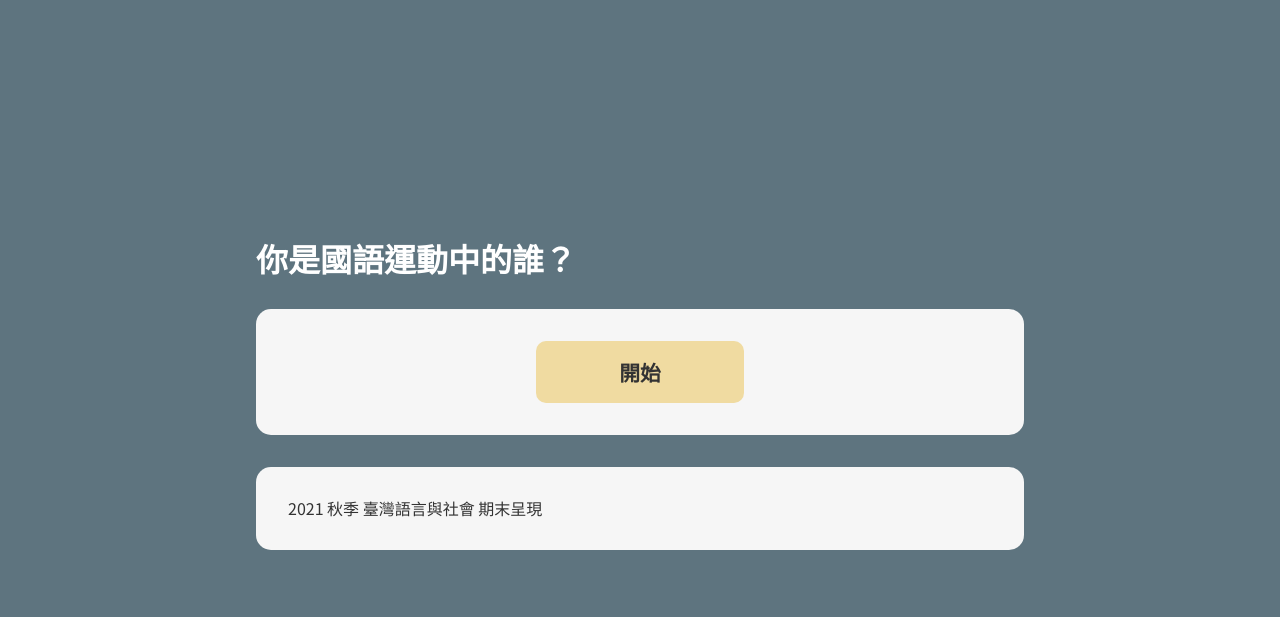
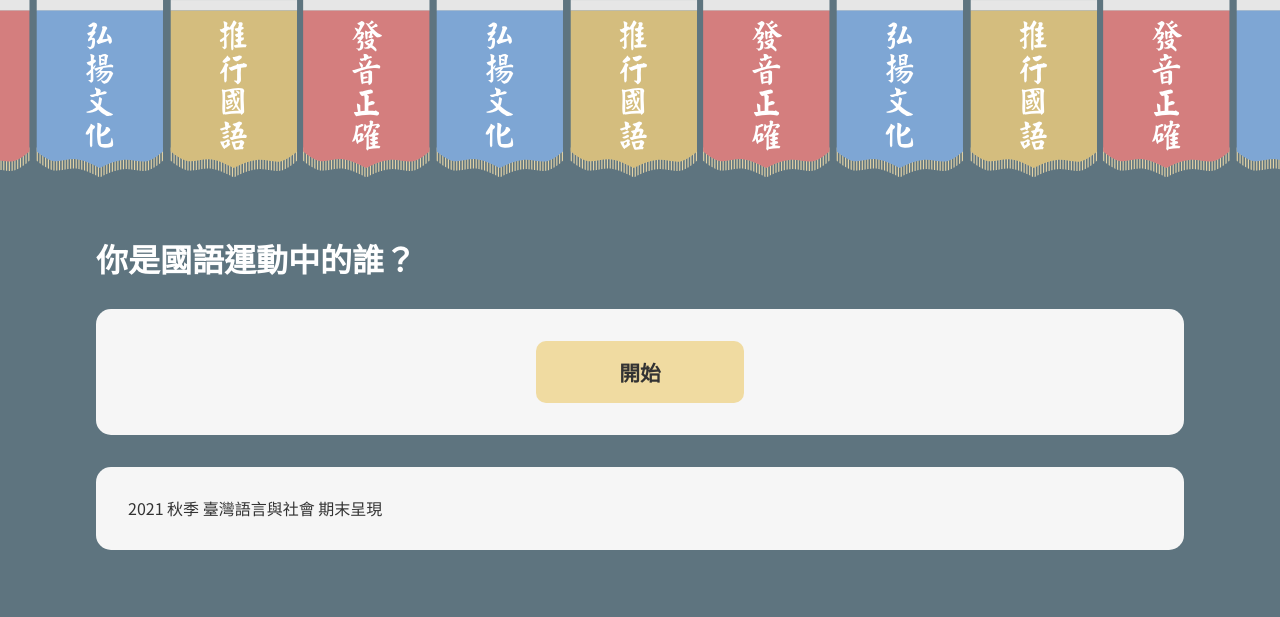
Before and after one commit to ntu-twn-lang-soc/website, a plain HTML site: page index.html in a window 1280 px wide. Drawn offline with nearby package versions, Linux system fonts and the light colour scheme; no server answers.

Commit message:
Add background flags

```diff
--- a/index.html
+++ b/index.html
@@ -14,7 +14,9 @@
 
 	<body>
 		<main id="main">
-			<h1>你是國語運動中的誰？</h1>
+			<header>
+				<h1>你是國語運動中的誰？</h1>
+			</header>
 
 			<section class="center">
                 <a href="https://www.surveycake.com/s/ND12k" class="button">
--- a/style.css
+++ b/style.css
@@ -1,13 +1,21 @@
-@import url('https://fonts.googleapis.com/css2?family=Noto+Sans+TC:wght@400;700&display=swap');
+@import url("https://fonts.googleapis.com/css2?family=Noto+Sans+TC:wght@400;700&display=swap");
 
 body {
-	font-family: 'Noto Sans TC', sans-serif;
+	font-family: "Noto Sans TC", sans-serif;
 
 	background-color: #5e747f;
+	background-image: url("./assets/flag.svg");
+	background-position: -500px 0;
+	background-repeat: repeat-x;
+	background-size: 400px;
+
 	min-height: 100vh;
 	display: flex;
 	justify-content: center;
-	align-items: center;
+}
+
+header {
+	margin-top: 13em;
 }
 
 h1 {
@@ -106,7 +114,6 @@ div.cardpanel {
 	border-radius: 0;
 	border-bottom-left-radius: inherit;
 	border-bottom-right-radius: inherit;
-
 }
 
 .card > .info > .clickable {
@@ -139,3 +146,9 @@ div.cardpanel {
 		width: 90%;
 	}
 }
+
+@media (max-width: 1550px) {
+	main {
+		width: 85%;
+	}
+}
```
Also changed, not shown: callback.html (+7 -13 lines), assets/flag.svg (added).
